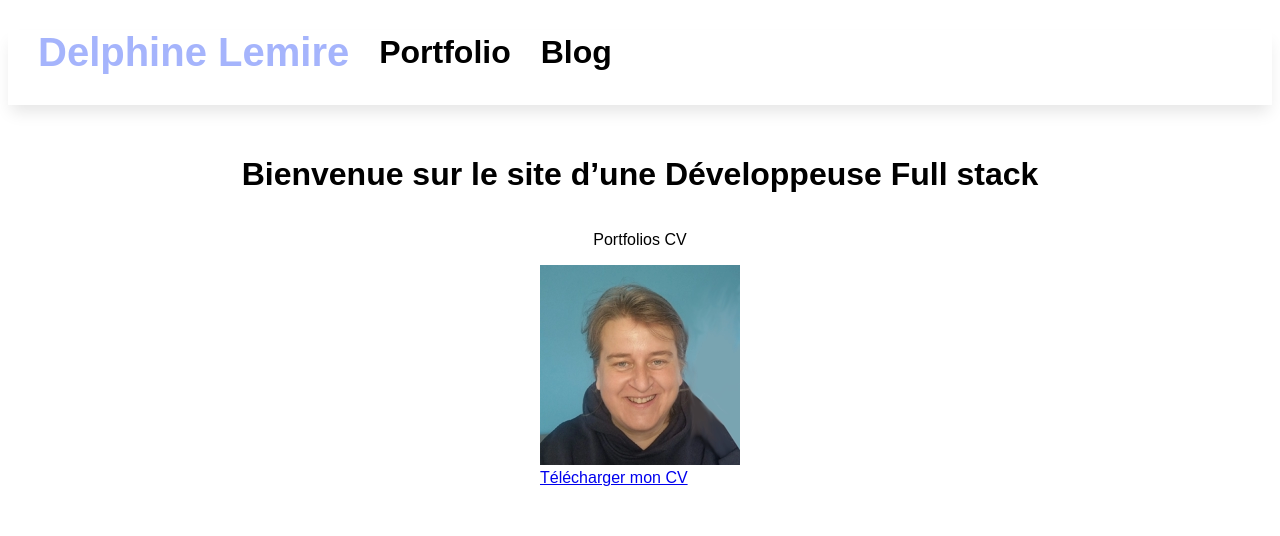
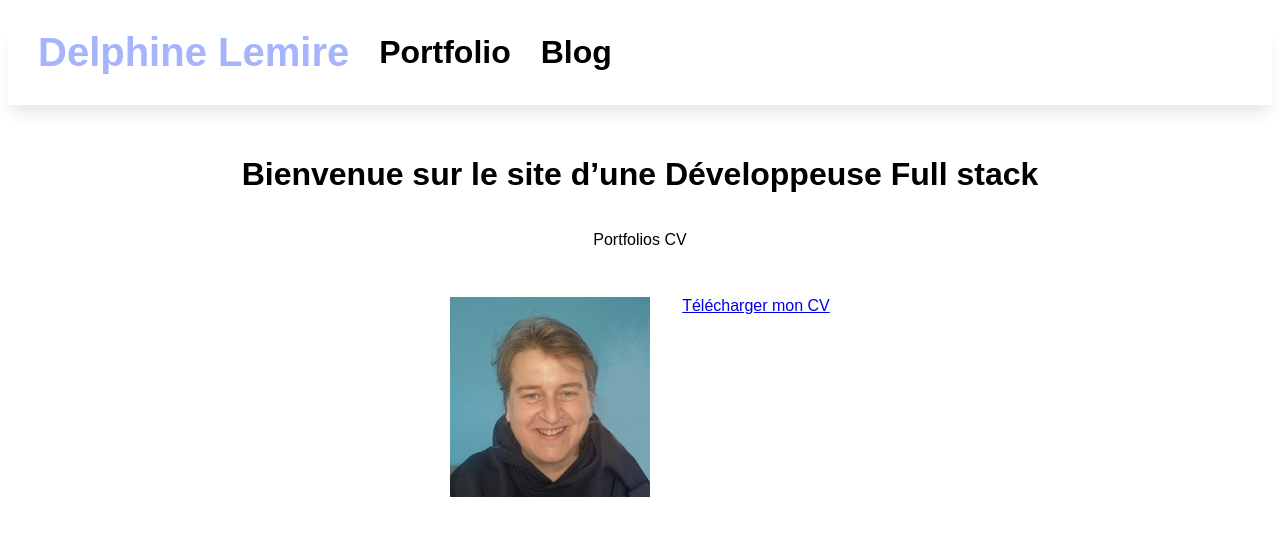
Before and after one commit to DelphineLemire/DelphineLemire.github.io, a Jekyll site: the page built from docs/index.md, in a window 1280 px wide. Shown: the top 536 px of the page. Built offline with Jekyll 4.4.1, drawn with Linux system fonts in a browser that asks for light colours.

Commit message:
display div

```diff
--- a/docs/_sass/main.scss
+++ b/docs/_sass/main.scss
@@ -2,6 +2,10 @@ body {
     font-family: sans-serif;
 }
 
+div {
+    display: flex;
+    padding: 1em;
+}
 .navbar {
     display: flex;
     margin-top:30px;
```
